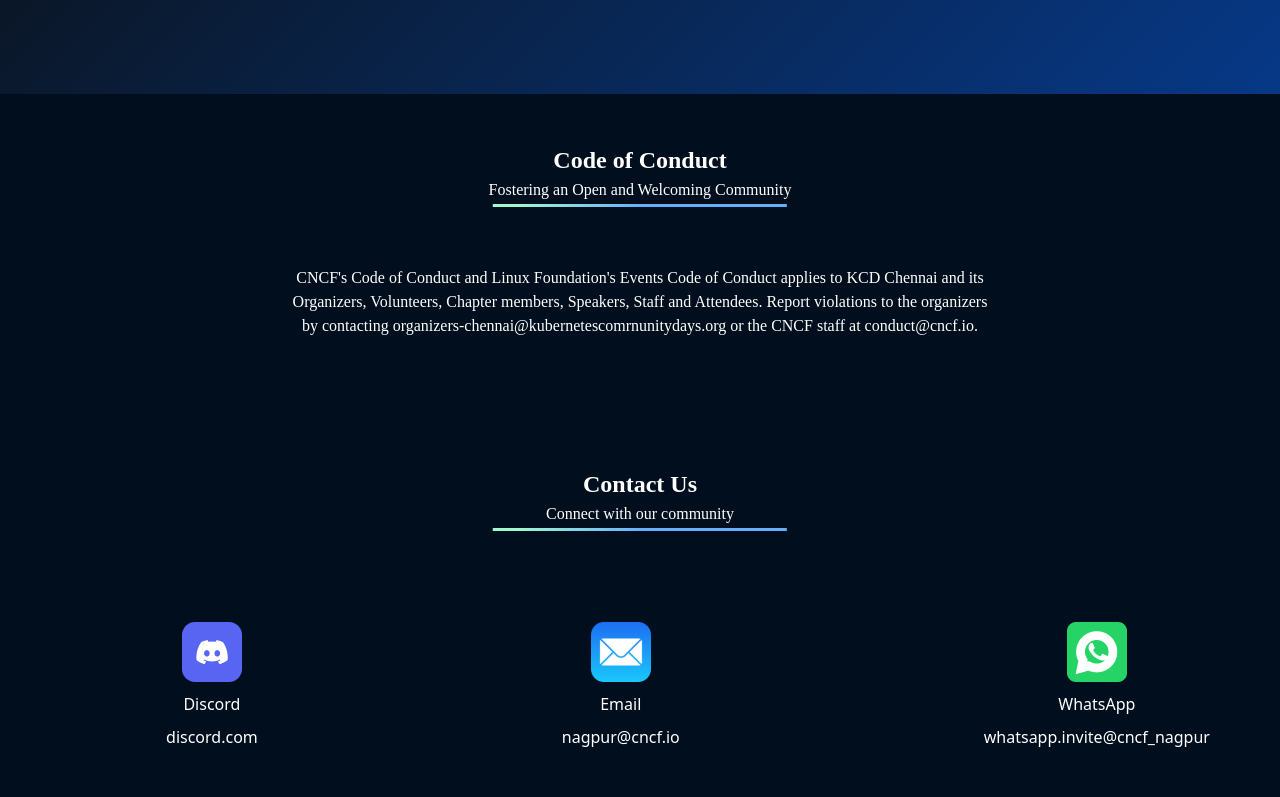
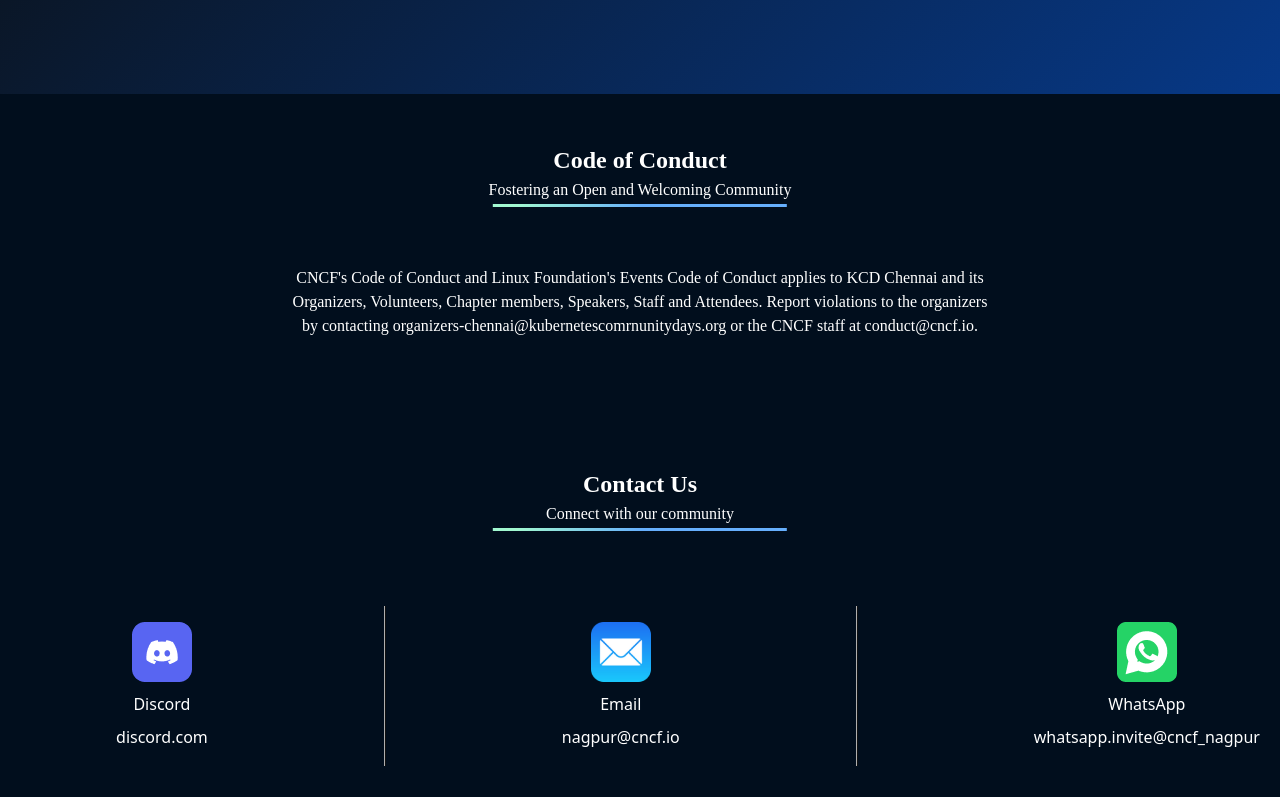
Before and after one commit to sujaltangde/website, a React (Vite) app in the folder client/: page / in a window 1280 px wide. Shown: the part 2405-3202 px from the top of the page. Built offline with nearby package versions, Linux system fonts and the light colour scheme; a web font is replaced by a local one.

Commit message:
intital changes

```diff
--- a/client/src/components/Home/CodeAndContact.jsx
+++ b/client/src/components/Home/CodeAndContact.jsx
@@ -1,13 +1,22 @@
-import React from 'react';
+import React from "react";
 import "../../styles/CodeAndContact.css";
 
 const CodeAndContact = React.memo(() => {
   return (
-        <main className='codeOfConduct-container'>
+    <main className="codeOfConduct-container">
       <section>
         <h1 className="heading-code">Code of Conduct</h1>
-                <h2 className="heading-para-code">Fostering an Open and Welcoming Community</h2>
-                <p className='paragraph-codeConduct'>CNCF's Code of Conduct and Linux Foundation's Events Code of Conduct applies to KCD Chennai and its Organizers, Volunteers, Chapter members, Speakers, Staff and Attendees. Report violations to the organizers by contacting organizers-chennai@kubernetescomrnunitydays.org or the CNCF staff at conduct@cncf.io.</p>
+        <h2 className="heading-para-code">
+          Fostering an Open and Welcoming Community
+        </h2>
+        <p className="paragraph-codeConduct">
+          CNCF's Code of Conduct and Linux Foundation's Events Code of Conduct
+          applies to KCD Chennai and its Organizers, Volunteers, Chapter
+          members, Speakers, Staff and Attendees. Report violations to the
+          organizers by contacting
+          organizers-chennai@kubernetescomrnunitydays.org or the CNCF staff at
+          conduct@cncf.io.
+        </p>
       </section>
 
       <section>
@@ -19,11 +28,15 @@
             <h4 className="head-contact">Discord</h4>
             <h5 className="para-contacts">discord.com</h5>
           </div>
+
+          <div className="line-contact"></div>
+
           <div className="section-contact">
             <img src="mail.png" alt="image loading.." />
             <h4 className="head-contact">Email</h4>
             <h5 className="para-contacts">nagpur@cncf.io</h5>
           </div>
+          <div className="line-contact"></div>
           <div className="section-contact">
             <img src="whatapps.png" alt="image loading.." />
             <h4 className="head-contact">WhatsApp</h4>
@@ -32,10 +45,9 @@
         </div>
       </section>
     </main>
+  );
+});
 
-    )
-})
+CodeAndContact.displayName = "CodeAndContact";
 
-CodeAndContact.displayName = 'CodeAndContact';
-
-export default CodeAndContact
+export default CodeAndContact;
--- a/client/src/styles/CodeAndContact.css
+++ b/client/src/styles/CodeAndContact.css
@@ -57,7 +57,7 @@
   display: flex;
   justify-content: center;
   align-items: center;
-  gap: 13rem;
+  gap: 5rem;
 }
 
 .section-contact {
@@ -71,10 +71,15 @@
   margin-bottom: 3rem;
 }
 
-.line-contact{
-  height: 5rem;
-  border: 2px solid #ffffff;
+.line-contact {
+  height: 10rem;
+  margin-top: -3rem;
+  border: 1px solid transparent;
+  border-image: linear-gradient(to right, #ffffff, #000000 80%);
+  border-image-slice: 1;
+  margin-left: 6rem;
 }
+
 
 @media (max-width: 1000px) {
   .contact-component-code {
@@ -87,4 +92,9 @@
   .section-contact {
     margin-left: 1rem;
   }
+
+  .line-contact {
+    display: none;
+  }
+
 }
```
Lines whose indentation alone changed are shown as unchanged.
